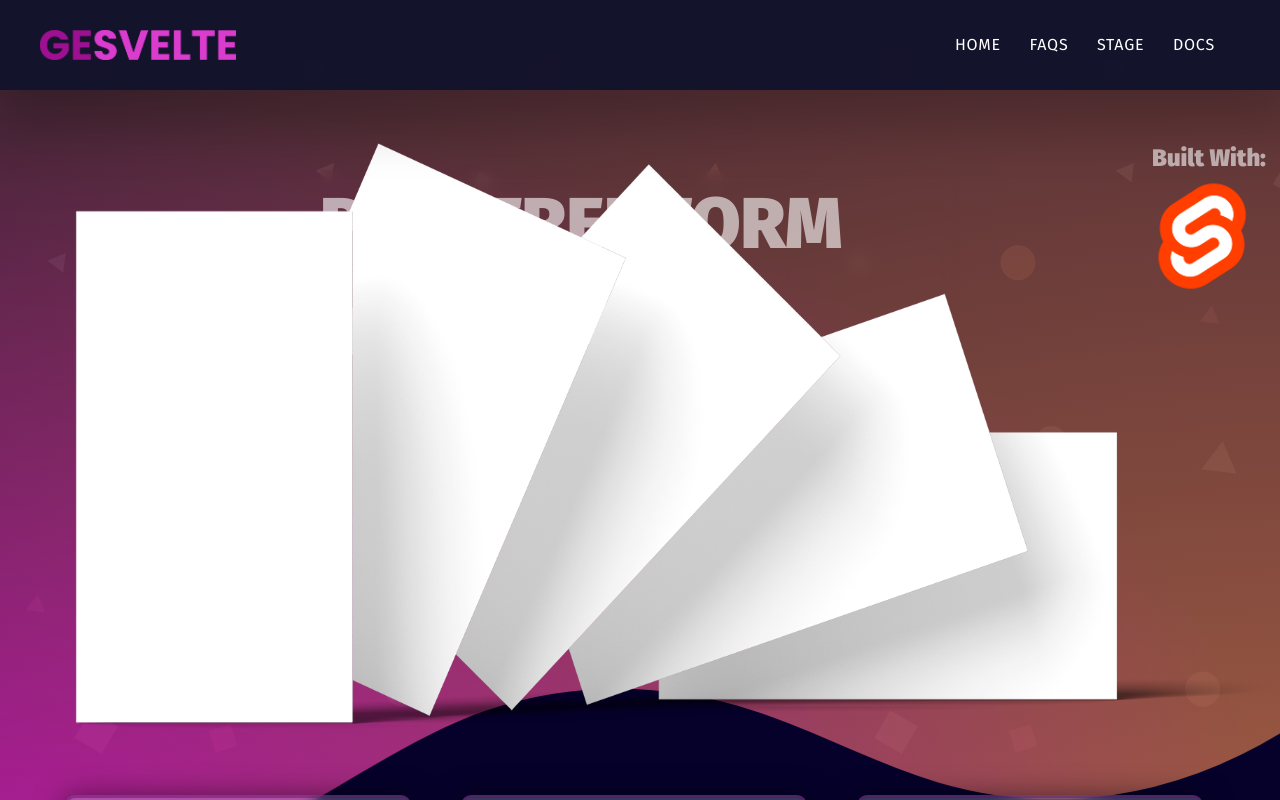
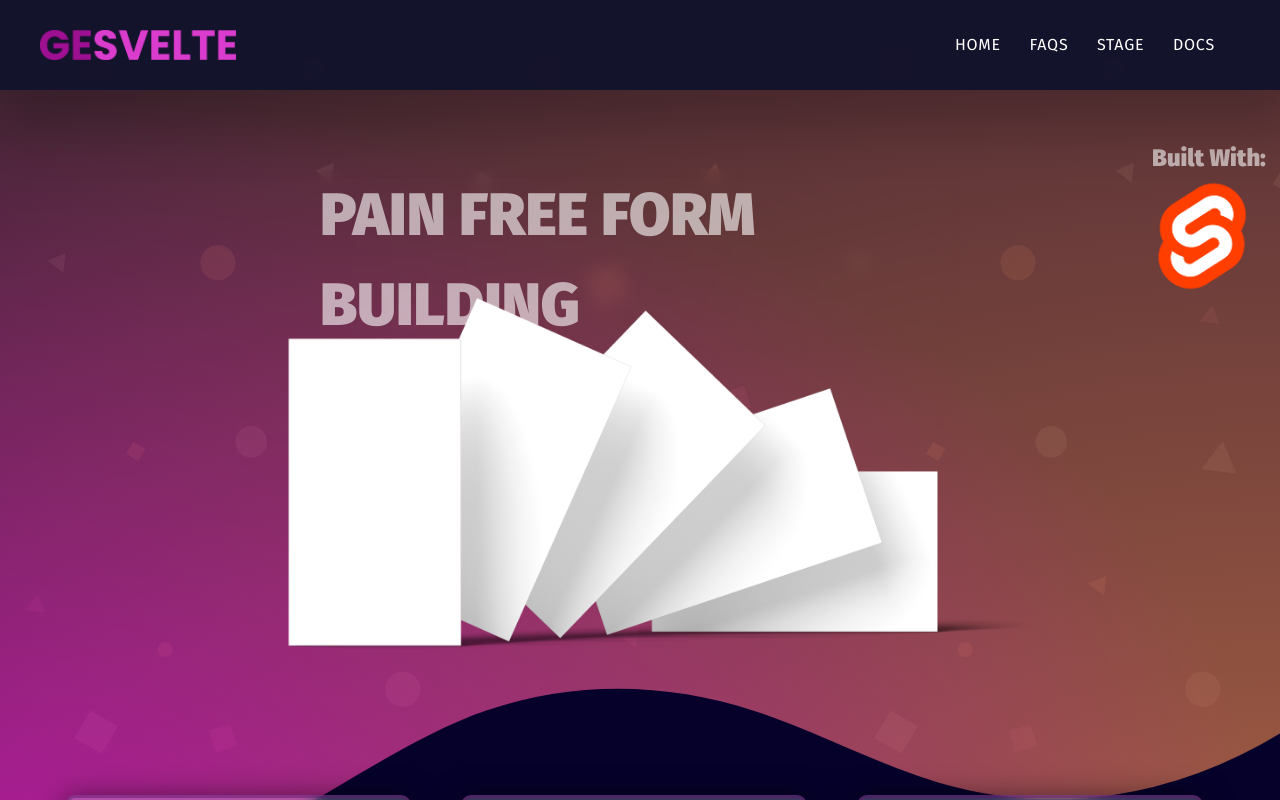
Before and after one commit to oslabs-beta/geSvelte, a SvelteKit app: page / in a window 1280 px wide. Shown: the top 800 px of the page. Built offline with nearby package versions, Linux system fonts and the light colour scheme.

Commit message:
update styling responsive to 13inch screen

```diff
--- a/src/routes/+page.svelte
+++ b/src/routes/+page.svelte
@@ -228,7 +228,7 @@
 		z-index: 10;
 		bottom: 20%;
 		left: 50%;
-		height: 80rem;
+		height: 65vh;
 		transform: translateX(-50%);
 		transition: all 0.2s ease;
 	}
@@ -267,4 +267,18 @@
 		color: rgba(255, 255, 255, 0.6);
 		border: 3px solid rgba(97, 20, 108, 0.5);
 	}
+
+	@media (min-width: 1024px) {
+        .mockup {
+        bottom: 30%;
+        height: 60vh;
+    }
+    .hero-text {
+        top: 10vh;
+
+        h1 {
+            font-size: 6rem;
+        }
+    }
+}
 </style>
```
